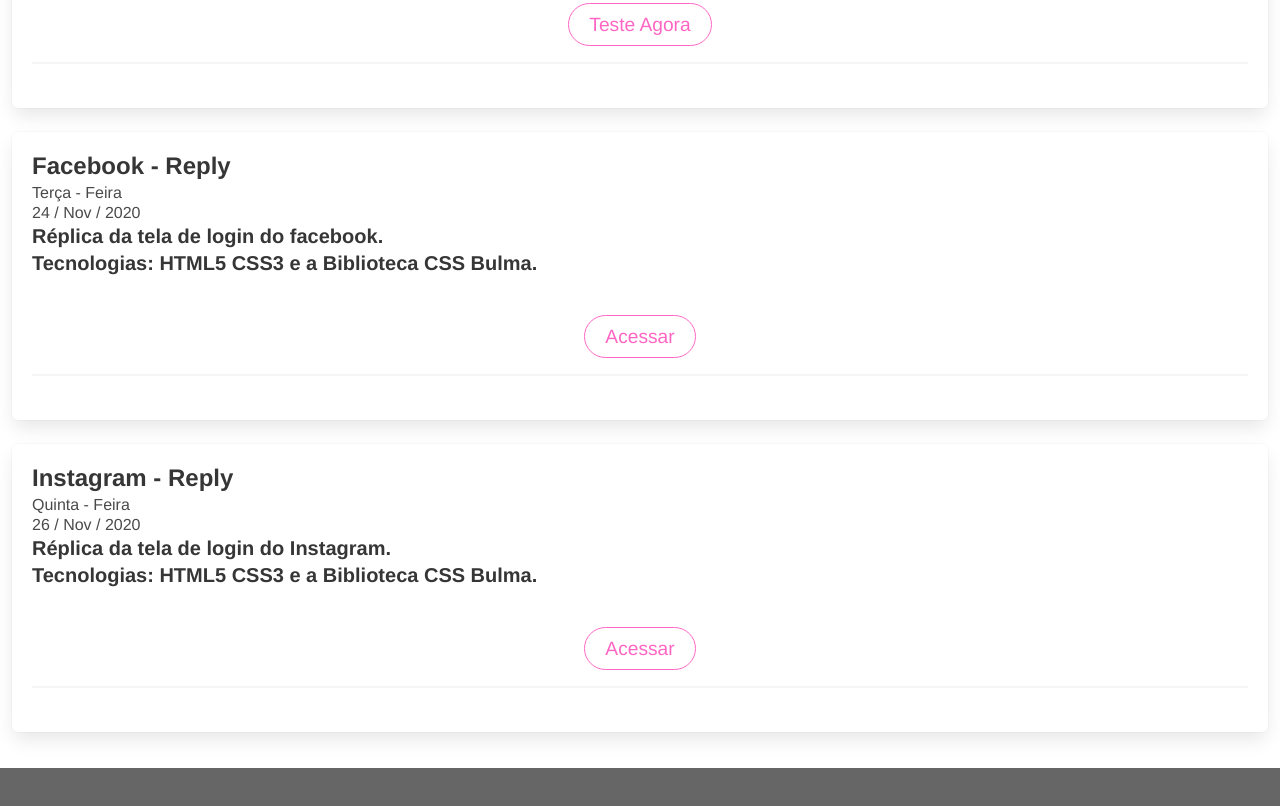
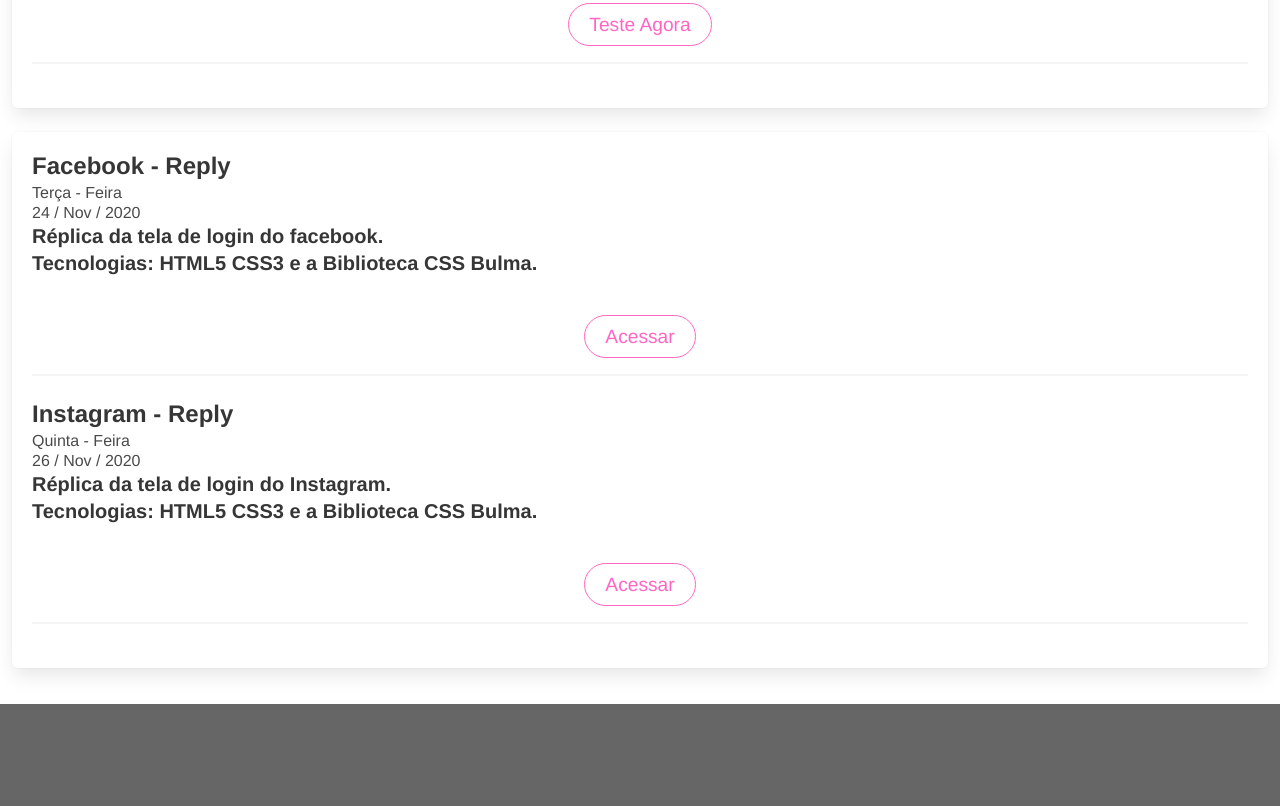
Before and after one commit to devFelipeFranca/devfelipefranca, a plain HTML site: page index.html in a window 1280 px wide. Shown: the part 946-1752 px from the top of the page. Drawn offline with Linux system fonts and the light colour scheme.

```diff
--- a/index.html
+++ b/index.html
@@ -107,8 +107,6 @@
      <span class="title is-5">Réplica da tela de login do facebook. <br> Tecnologias: HTML5 CSS3 e a Biblioteca CSS Bulma.</span><br>
     </p><br><div class="has-text-centered"><a class="btn" target="_blank" href="./facebook-reply.html">Acessar</a></div><hr>
    </div>
-  </article>
-  <article class="tile is-child box">
     <div class="media-content">
      <p id='snake-game' class="title is-4">Instagram - Reply</p>
      <p class="subtitle is-6">Quinta - Feira <br> 26 / Nov / 2020</p>
```
